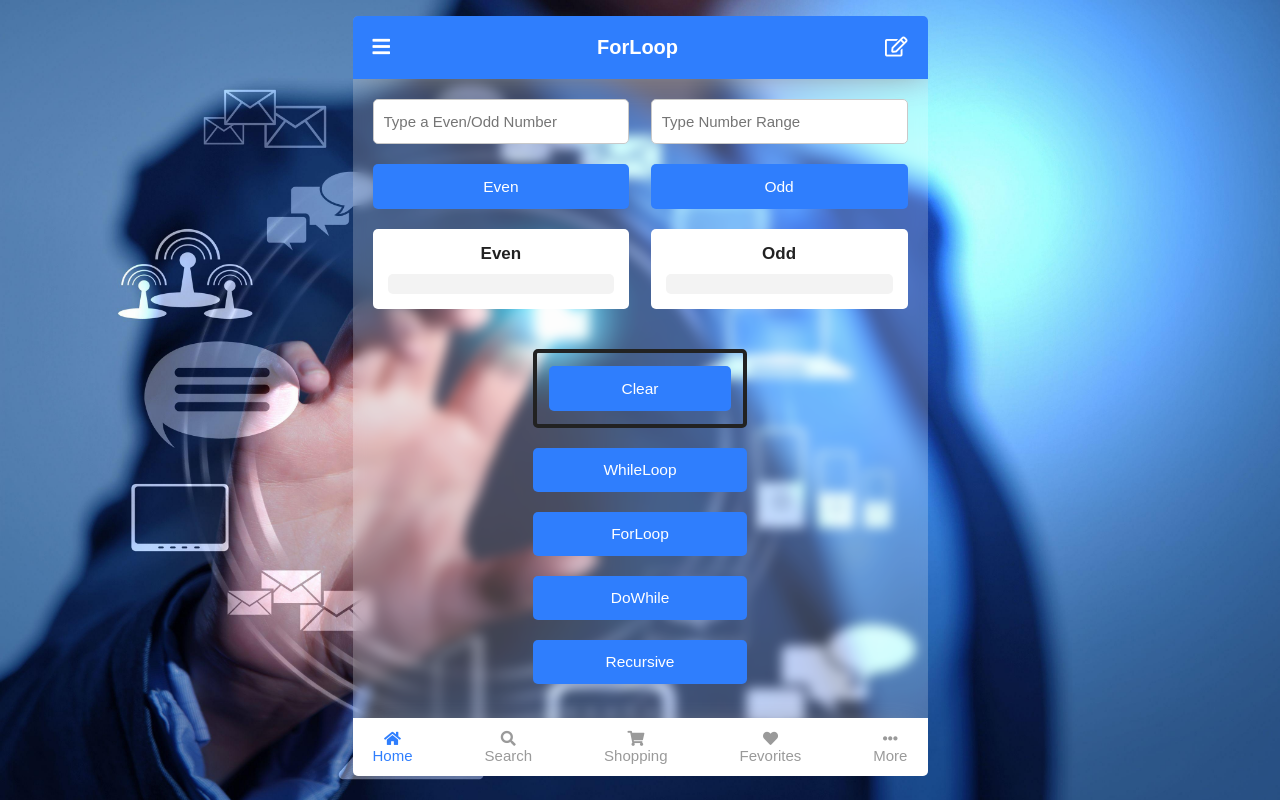
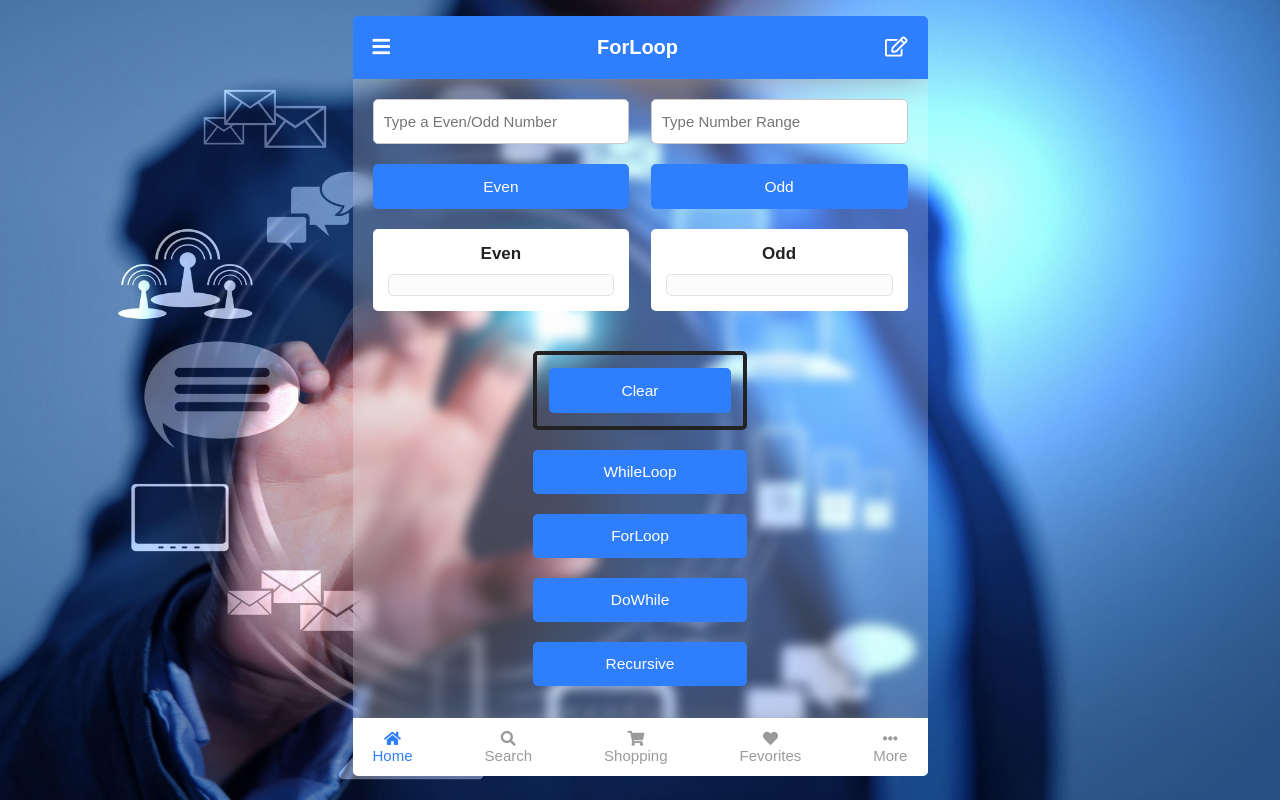
Before and after one commit to Jawad-Jamil/Even-Odd-Final, a plain HTML site: page For/index.html in a window 1280 px wide. Drawn offline with Linux system fonts and the light colour scheme.

Commit message:
Update app_style.css

```diff
--- a/app_style.css
+++ b/app_style.css
@@ -86,10 +86,10 @@ button:hover , .loop_wrapper a:hover{
     width: 100%;
     border-radius: 5px;
     padding: 10px;
-    background-color: #f3f3f3;
+    background-color: #fbfbfb;
     list-style: none;
     display: flex;
-    flex-wrap: wrap;
+    border: 1px solid #e3e3e3;
 }
 
 .result .even_odd_wrapper h3{
```
